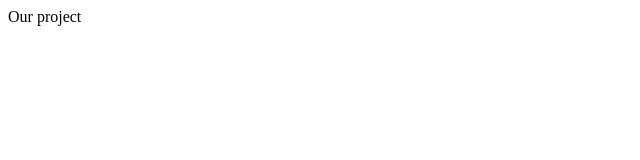
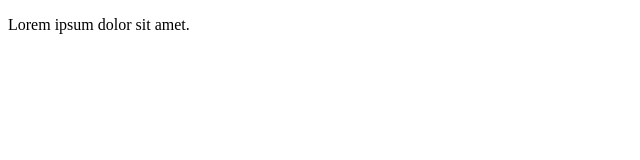
Before and after one commit to Yoangelich/tester, a plain HTML site: page index.html in a window 1280 px wide. Shown: the whole page, without its empty margins (0-640 px from the left). Drawn offline with Linux system fonts and the light colour scheme.

Commit message:
new html

```diff
--- a/index.html
+++ b/index.html
@@ -7,7 +7,8 @@
 </head>
 <body>
     <div class="div1">
-        Our project
+        <p>Lorem ipsum dolor sit amet.
+        </p>
     </div>
 </body>
 </html>
```
